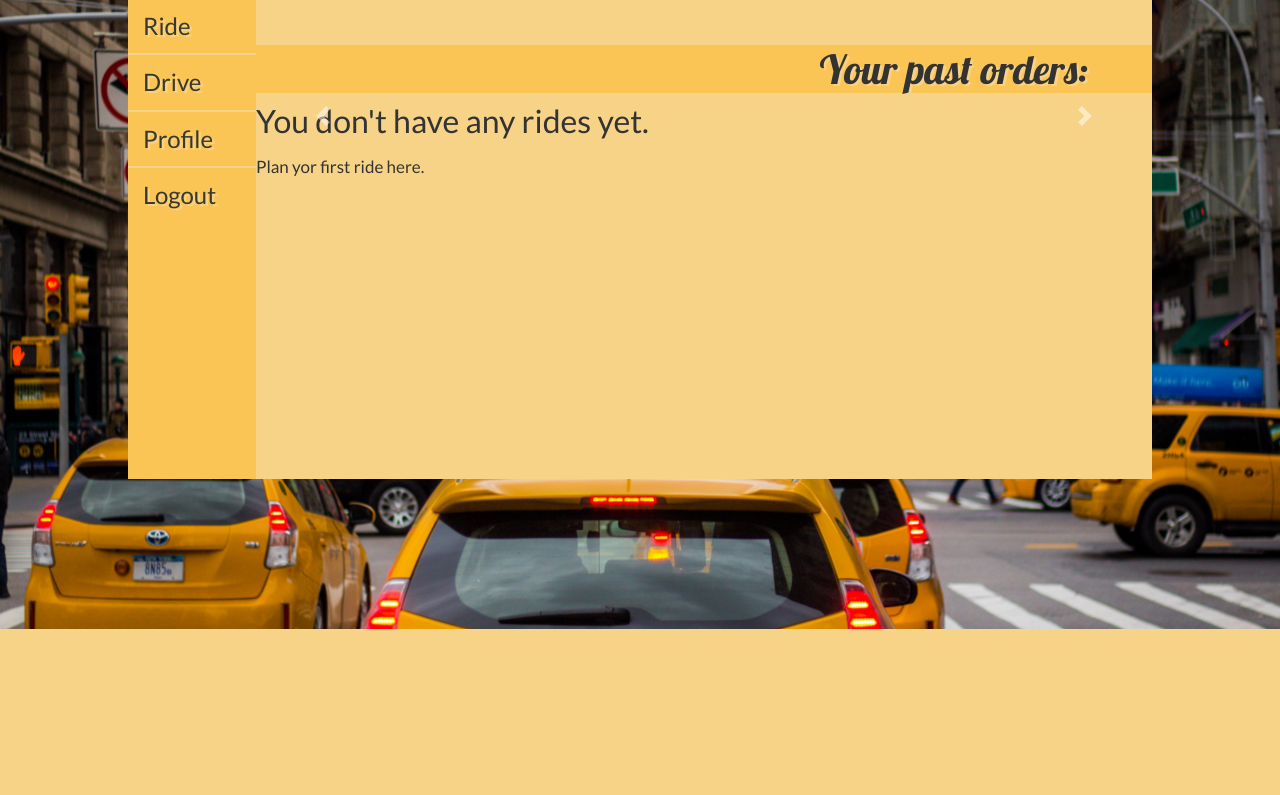
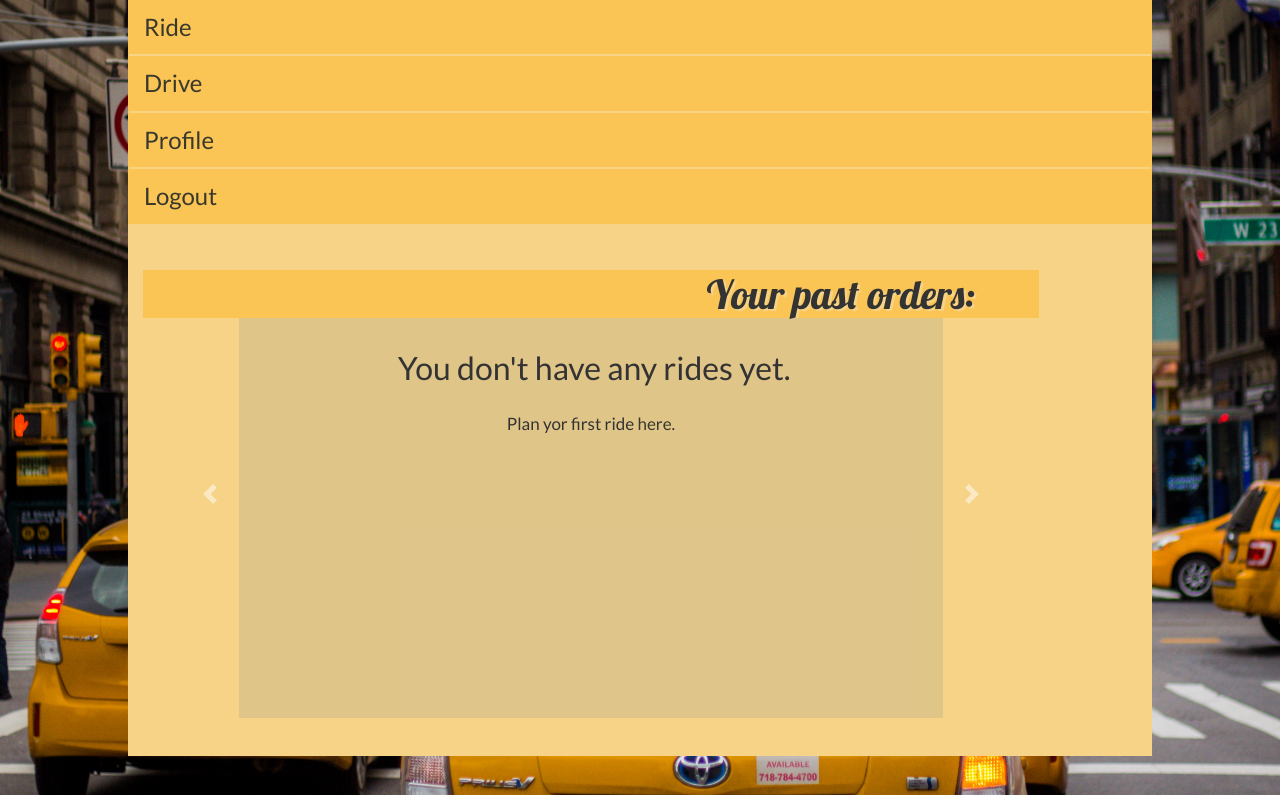
Before and after one commit to EverythingWorks/Unter, a Django app: page /profile_summary/ in a window 1280 px wide. Shown: the part 171-966 px from the top of the page. Before the commit the page ends 800 px from the top, so only its background shows below. Run offline with Django 3.2, Linux system fonts and the light colour scheme; the visitor is signed in with stand-in values (Sample User, id 1); data that the repository does not hold is empty; some libraries are stand-ins or nearby versions.

Commit message:
fix layout - login, profile summary pages

```diff
--- a/rides_handling/static/css/rides_handling.css
+++ b/rides_handling/static/css/rides_handling.css
@@ -99,8 +99,18 @@ th{
     position: relative;
 }
 
-div.history .container{
-    width: 70vw;
+.history .carousel-inner .container{
+    overflow-x: auto;
+    background-color: rgba(112, 128, 144, 0.164);
+    font-size: 3vh;
+    width: 55vw;
+    height: 50vh;
+    text-align: center;
+    font-size: 0.7em;
+}
+
+.history .carousel-inner .row{
+    width: 55vw;
 }
 
 .strip {
@@ -140,33 +150,65 @@ a{
     color:#39382C;
 }
 
-div.display_l ul.nav li.nav-item a.nav-link{
+.display_l .nav-link{
     font-size: 3vh;
 }
 
-div.display_l ul.nav li.nav-item a.nav-link:hover{
+.display_l nav{
+    float: left;
+    width: 100%;
+    margin:0;
+    padding: 0;
+}
+
+.display_l ul{
+    width: 100%;
+    padding: 0;
+}
+
+.display_l li{
+    width: 100%;
+}
+
+.display_l nav a:hover{
     background: #F7D388;
     text-decoration: none;
     color:#39382C;
 }
 
 /* unlogged page login % signup*/
-.body_list ul.nav{
-    height: 2em;
+.body_list nav{
     list-style-type: none;
-    margin: 0;
-    padding: 0;
 
     background-color:#FAC555;
     font-size: 2.5em;
     font-family: 'Lato', sans-serif;
     font-weight: bold;
     text-shadow: 0.2vw 0.3vh #F7D388;
+    padding: 0;
+    margin: 0;
+    border-radius:0;
+}
+
+.body_list button{
+    border-width: 1px;
+    background-color:transparent;
+    color: #39382C;
+    text-align: center;
+}
+
+.body_list button:hover{
+    border-width: 1px;
+    background-color:transparent;
+    color: white;
+}
+
+.body_list li{
+    width: 25rem;
+    margin: 0;
 }
 
 .body_list li a{
-    width: 26.9rem;
-    height: 2em;
     padding-right : 1em;
     padding-left : 1em;
     vertical-align: middle;
@@ -180,10 +222,9 @@ div.display_l ul.nav li.nav-item a.nav-link:hover{
     color:rgb(83, 83, 83);
 }
 
-.body_list li a.active {
+.body_list .active {
     text-shadow: 0.2vw 0.3vh #FAC555;
     background-color: #F7D388;
-
 }
 
 .choices{
--- a/rides_handling/templates/base.html
+++ b/rides_handling/templates/base.html
@@ -36,7 +36,6 @@
         setInterval(function(){
           document.getElementById("display").style.backgroundImage = "url(../images/manhattan5.png)" }, 3000);
       </script>
-
 <nav class="navbar navbar-expand-lg navbar-dark bg-dark" style = "height: 3em;">
     <a class="navbar-brand" style = "font-size: 2em; font-family: 'Lobster';text-shadow: 0.07em 0.07em #FAC555; " href="#">U</a>
 
--- a/rides_handling/templates/base_logged.html
+++ b/rides_handling/templates/base_logged.html
@@ -8,22 +8,41 @@
 
 <div class = "card">
   <div class = "display_l">
-         <div style="float: left; width: 10vw;">
-            <ul class="nav flex-column" >
+
+    <div class="container" style ="width: auto; height: auto; background-color: #F7D388;">
+
+        <div class = "row" style="padding: 0;">
+            <div class="col" style="background-color: #FAC555; width: auto; padding: 0;  margin: 0">
+                <nav class="navbar navbar-expand-lg" >
+                    <button class="navbar-toggler" type="button" style = "float: left;" data-toggle="collapse" data-target="#navbarNavDropdown" aria-controls="navbarNavDropdown" aria-expanded="false" aria-label="Toggle navigation">
+                      <span class="navbar-toggler-icon"></span>
+                      MENU
+                    </button>
+                    <div class="collapse navbar-collapse" id="navbarNavDropdown" style="margin:0; padding: 0;">
+                      <ul class="nav nav-pills">
                         <li class="nav-item" style = "border-bottom: 2px solid #F7D388;" >
                           <a class="nav-link" href="{% url 'home' %}"> Ride </a>
                         </li>
+                      </ul>
+                      <ul class="nav nav-pills">
                         <li class="nav-item" style = "border-bottom: 2px solid #F7D388;">
                           <a class="nav-link" href="{% url 'offer' %}"> Drive </a>
                         </li>
+                      </ul>
+                      <ul class="nav nav-pills">
                         <li class="nav-item" style = "border-bottom: 2px solid #F7D388;">
                           <a class="nav-link" href="{% url 'profile_summary' %}">Profile</a>
                         </li>
+                      </ul>
+                      <ul class="nav nav-pills">
                         <li class="nav-item" >
                           <a class="nav-link" href="{% url 'logout' %}">Logout</a>
                         </li>
                       </ul>
                     </div>
+                  </nav>
+            </div>
+            <div class="col">
 
                 <div style="float: left; width: 70vw; ">
                     <div class = "pages">
@@ -34,8 +53,14 @@
                      </div>
                   </div>
 
+
+            </div>
+        </div>
+    </div>
   </div>
 </div>
 
+<script src="https://ajax.googleapis.com/ajax/libs/jquery/3.3.1/jquery.min.js"></script>
+<script src="https://maxcdn.bootstrapcdn.com/bootstrap/3.3.7/js/bootstrap.min.js"></script>
 
 {% endblock %}
--- a/rides_handling/templates/home.html
+++ b/rides_handling/templates/home.html
@@ -12,8 +12,8 @@
     <h4>You cannot take another ride when previous is in progress. <br>
     Finish your ride to set new one.</h4>
     <br>
-    <h2>You can finish your ride here: </h2>
-    <center><a href="{% url 'profile_summary' %}"><button>FINISH HERE!</button></a></center>
+    <h2>You can cancel your ride here: </h2>
+    <center><a href="{% url 'profile_summary' %}"><button>CANCEL HERE!</button></a></center>
 
 {% else %}
 
--- a/rides_handling/templates/profile_summary.html
+++ b/rides_handling/templates/profile_summary.html
@@ -47,7 +47,7 @@
 
 <div class="history">
 
-<div class="container" style = "padding-left: 0; margin-left: 0;">
+<div class="container" style="width: 70vw; padding-left: 0; margin-left: 0;">
     <div id="carouselExampleControls" class="carousel slide" data-ride="carousel" data-interval="0" style="width: 70vw;">
         <div class="carousel-inner" >
             <!--new carousel page-->
@@ -60,25 +60,25 @@
                     {% for ride in rides_history %}
                     {% if ride.status == 'SET_BY_PASSENGER' or ride.status == 'ACCEPTED' %}
 
-                    <div class="container" style = "background-color: rgba(112, 128, 144, 0.164); font-size: 3vh; width: 55vw; text-align: center;">
+                    <div class="container" style = "height: auto;">
 
-                    <div class="row" style="width: 55vw; border-bottom: 1px solid rgba(53, 61, 68, 0.322);">
-                        <div class="col" style = "font-size: 2vh;">
+                    <div class="row" style="border-bottom: 1px solid rgba(53, 61, 68, 0.322);">
+                        <div class="col">
                             STATUS:
                         </div>
                     </div>
-                    <div class="row" style="width: 55vw; height: 7vh;">
+                    <div class="row" style="height: 7vh; font-size: 1.5em;">
                         <div class="col">
                             {{ ride.get_status_display }}
                         </div>
                     </div>
 
-                    <div class="row" style="width: 55vw; border-bottom: 1px solid rgba(53, 61, 68, 0.322);">
-                        <div class="col" style = "font-size: 2vh;">
+                    <div class="row" style="border-bottom: 1px solid rgba(53, 61, 68, 0.322);">
+                        <div class="col">
                             START:
                         </div>
                     </div>
-                    <div class="row" style="width: 55vw; height: 7vh;">
+                    <div class="row" style="height: 7vh; font-size: 1.5em;">
                         <div class="col">
                             <p id = "pickup"></p>
 
@@ -94,12 +94,12 @@
                         </div>
                     </div>
 
-                    <div class="row" style="width: 55vw; border-bottom: 1px solid rgba(53, 61, 68, 0.322);">
-                        <div class="col" style = "font-size: 2vh;">
+                    <div class="row" style="border-bottom: 1px solid rgba(53, 61, 68, 0.322);">
+                        <div class="col">
                             DESTINATION:
                         </div>
                     </div>
-                    <div class="row" style="width: 55vw; height: 7vh;">
+                    <div class="row" style="height: 7vh; font-size: 1.5em;">
                         <div class="col">
                             <p id = "dropoff"></p>
                             <script type="text/javascript">
@@ -114,12 +114,12 @@
                         </div>
                     </div>
 
-                    <div class="row" style="width: 55vw; border-bottom: 1px solid rgba(53, 61, 68, 0.322);">
-                        <div class="col" style = "font-size: 2vh;">
+                    <div class="row" style="border-bottom: 1px solid rgba(53, 61, 68, 0.322);">
+                        <div class="col">
                             ESTIMATED TIME:
                         </div>
                     </div>
-                    <div class="row" style="width: 55vw; height: 7vh;">
+                    <div class="row" style="height: 7vh; font-size: 1.5em;">
                         <div class="col">
                             <!--HERE GOES OUT ML-->
                         </div>
@@ -161,11 +161,11 @@
                     Your past orders:
                 </div>
 
-                {% if rides_history or rides_history%}
+                {% if rides_history%}
 
-                <div class="container" style = "overflow-x: auto; height: 50vh; background-color: rgba(112, 128, 144, 0.164); width: 55vw; text-align: center;">
+                <div class="container">
 
-                <div class="row" style="width: 100%; ">
+                <div class="row" style="width: 100%;">
                         <div class="col">
                             START:
                         </div>
@@ -199,8 +199,11 @@
                     {% endfor %}
                     </div>
                     {% else %}
-                        <h4 style="padding-left: 0">You don't have any rides yet.</h4>
-                        <h2 style="text-align: left;">Plan yor first ride <a href="{% url 'home' %}">here</a>.</h2>
+                        <div class="container">
+                            <br style = "display: block; margin: 0.5em">
+                            <h4 style="text-align: center;">You don't have any rides yet.</h4>
+                            <h2 style="text-align: center;">Plan yor first ride <a href="{% url 'home' %}">here</a>.</h2>
+                        </div>
                     {% endif %}
                 </div>
                 </div>
@@ -212,7 +215,7 @@
                         Your grade: {{grade_score}} | Your past rides:
                     </div>
 
-                    <div class="container" style = "overflow-x: auto; height: 50vh; background-color: rgba(112, 128, 144, 0.164); width: 55vw; text-align: center;">
+                    <div class="container">
 
                         <div class="row" style="width: 54vw; padding-left: 0.5vw;">
                                 <div class="col">
@@ -264,6 +267,7 @@
   </div>
 </div>
 </div>
+</div>
 
 <script src="https://ajax.googleapis.com/ajax/libs/jquery/3.3.1/jquery.min.js"></script>
 <script src="https://cdnjs.cloudflare.com/ajax/libs/popper.js/1.14.0/umd/popper.min.js"></script>
```
Also changed, not shown: rides_handling/templates/login.html (+15 -2 lines), rides_handling/templates/signup.html (+15 -2 lines). Lines whose indentation alone changed are shown as unchanged.
